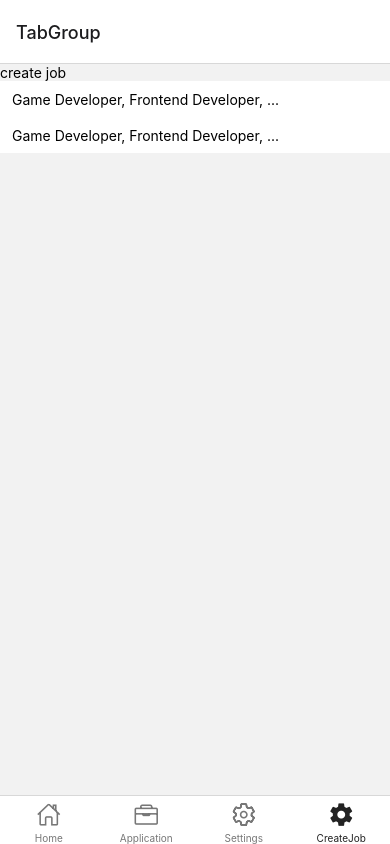
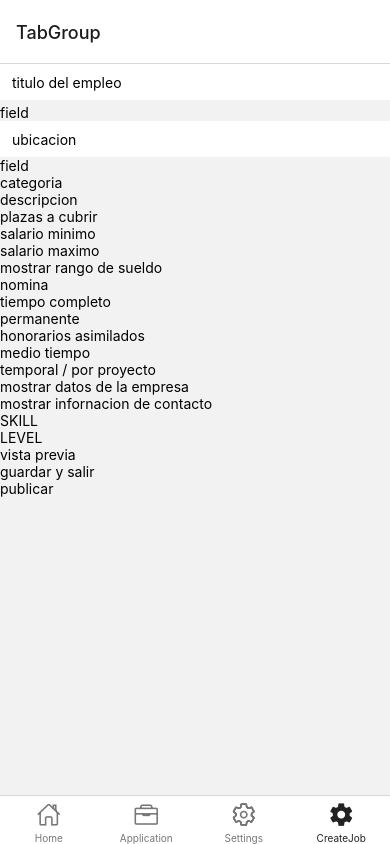
Before and after one commit to enriqueSFranco/TechJobRadarMobile, a React Native app: screen /CreateJob in a window 390 px wide. Built offline with nearby package versions, Linux system fonts and the light colour scheme.

Commit message:
feat: add component form create job

```diff
--- a/src/components/base-text-input.tsx
+++ b/src/components/base-text-input.tsx
@@ -1,9 +1,13 @@
 import { StyleSheet, TextInput, View } from 'react-native'
 
-export const BaseTextInput = () => {
+type BaseTextInputProps = {
+  prompt?: string
+}
+
+export const BaseTextInput = ({ prompt }: BaseTextInputProps) => {
   return (
     <View style={styles.box}>
-      <TextInput placeholder='Game Developer, Frontend Developer, ...' style={{ height: 36, paddingHorizontal: 12 }} />
+      <TextInput placeholder={prompt} style={{ height: 36, paddingHorizontal: 12 }} />
     </View>
   )
 }
--- a/src/components/form-search.tsx
+++ b/src/components/form-search.tsx
@@ -1,7 +1,7 @@
-import { useState } from "react"
+import { useState } from 'react'
 import { Ionicons } from '@expo/vector-icons'
-import { NativeSyntheticEvent, Pressable, StyleSheet, TextInputChangeEventData, TouchableOpacity, View } from "react-native"
-import { BaseTextInput } from "./base-text-input"
+import { NativeSyntheticEvent, StyleSheet, TextInputChangeEventData, TouchableOpacity, View } from 'react-native'
+import { BaseTextInput } from './base-text-input'
 
 export const FormSearch = () => {
   const [text, updateText] = useState('')
@@ -11,10 +11,10 @@ export const FormSearch = () => {
 
   return (
     <View style={styles.container}>
-      <Ionicons name="search" size={22} color="#222" />
-      <BaseTextInput />
+      <Ionicons name='search' size={22} color='#222' />
+      <BaseTextInput prompt='Game Developer, Frontend Developer, ...' />
       <TouchableOpacity>
-        <Ionicons name="color-filter-outline" size={22} color="#222" />
+        <Ionicons name='color-filter-outline' size={22} color='#222' />
       </TouchableOpacity>
     </View>
   )
--- a/src/navigation/tab-group.tsx
+++ b/src/navigation/tab-group.tsx
@@ -5,7 +5,6 @@ import { Home } from '@/screens/home'
 import { Settings } from '@/screens/settings'
 import { CreateJob } from '@/screens/recruiter/create-job'
 
-// TODO: TIPAR LAS RUTAS DEL STACK NAVIGATOR
 type RootStackParamList = {
   Home: undefined
   Application: undefined
@@ -14,10 +13,15 @@ type RootStackParamList = {
 
 }
 
+const getIsSignedIn = () => {
+  return true
+}
+
 const Tab = createBottomTabNavigator<RootStackParamList>()
 
 // TODO: PASAR A UN COMPONENTE
 export function TabGroup () {
+  const isLogin = getIsSignedIn()
   return (
     <Tab.Navigator screenOptions={({ route }) => ({
       headerShown: false,
--- a/src/screens/recruiter/create-job.tsx
+++ b/src/screens/recruiter/create-job.tsx
@@ -1,21 +1,99 @@
+import React, { useLayoutEffect } from 'react'
+import { SafeAreaView, Text, TouchableOpacity, View } from 'react-native'
 import { BaseTextInput } from '@/components/base-text-input'
-import React from 'react'
-import { SafeAreaView, Text, View } from 'react-native'
+import { useNavigation } from '@react-navigation/native'
 
 export const CreateJob = () => {
+  const navigation = useNavigation()
+
   return (
     <SafeAreaView>
-      <View>
-        <Text>create job</Text>
+      <View style={{ gap: 4 }}>
+        <BaseTextInput prompt='titulo del empleo' />
+        <Text>field</Text>
       </View>
 
       <View>
-        <BaseTextInput />
+        <BaseTextInput prompt='ubicacion' />
+        <Text>field</Text>
       </View>
 
       <View>
-        <BaseTextInput />
+        {/* TODO: SELECT */}
+        <Text>categoria</Text>
+      </View>
+
+      <View>
+        {/* TODO: TEXTAREAR OR TEXT EDITOR */}
+        <Text>descripcion</Text>
+      </View>
+
+      <View>
+        {/* TODO: COUNTER */}
+        <Text>plazas a cubrir</Text>
+      </View>
+
+      <View>
+        {/* TODO: INPUTS */}
+        <Text>salario minimo</Text>
+        <Text>salario maximo</Text>
+        {/* TODO: CHECKBOX */}
+        <Text>mostrar rango de sueldo</Text>
+      </View>
+
+      <View>
+        {/* TODO: CHECKBOX */}
+        <Text>nomina</Text>
+        <Text>tiempo completo</Text>
+        <Text>permanente</Text>
+        <Text>honorarios asimilados</Text>
+        <Text>medio tiempo</Text>
+        <Text>temporal / por proyecto</Text>
+      </View>
+
+      <View>
+        {/* TODO: CHECKBOX */}
+        <Text>mostrar datos de la empresa</Text>
+      </View>
+
+      <View>
+        {/* TODO: CHECKBOX */}
+        <Text>mostrar infornacion de contacto</Text>
+      </View>
+
+      <View>
+        {/* TODO CONOCIMIENTOS -> INPUT(SKILL) AND SELECT(LEVEL) */}
+        <Text>SKILL</Text>
+        <Text>LEVEL</Text>
+      </View>
+
+      <View>
+        <TouchableOpacity>
+          <Text>vista previa</Text>
+        </TouchableOpacity>
+        <TouchableOpacity>
+          <Text>guardar y salir</Text>
+        </TouchableOpacity>
+        <TouchableOpacity>
+          <Text>publicar</Text>
+        </TouchableOpacity>
       </View>
     </SafeAreaView>
   )
 }
+
+/*
+  titulo del empleo
+  ubicacion
+  categoria
+  descripcion
+  plazas a cubrir
+  rango salarial mas comisiones
+  mostrar rango de sueldo
+  tipos de contratacion (nomina, tiempo completo, permanente, honorarios asimilados, medio tiempo, temporal / por proyecto)
+  mostrar datos de la empresa (empresa confidencial?)
+  mostrar infornacion de contacto (reclutador)
+  conocimientos que debe tener el candidato (skill, nivel)
+
+  Acciones: vista previa, guardar y salir, publicar
+*/
```
